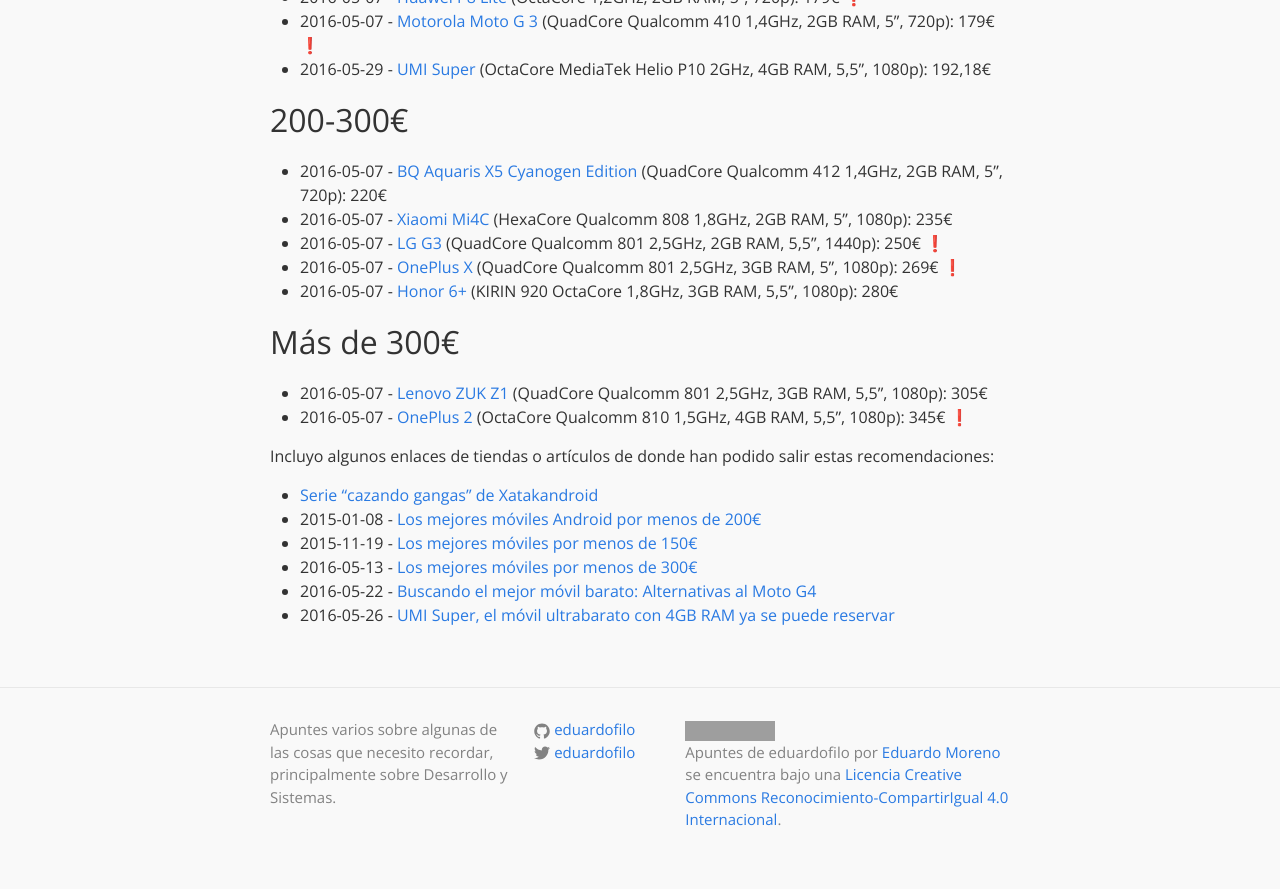
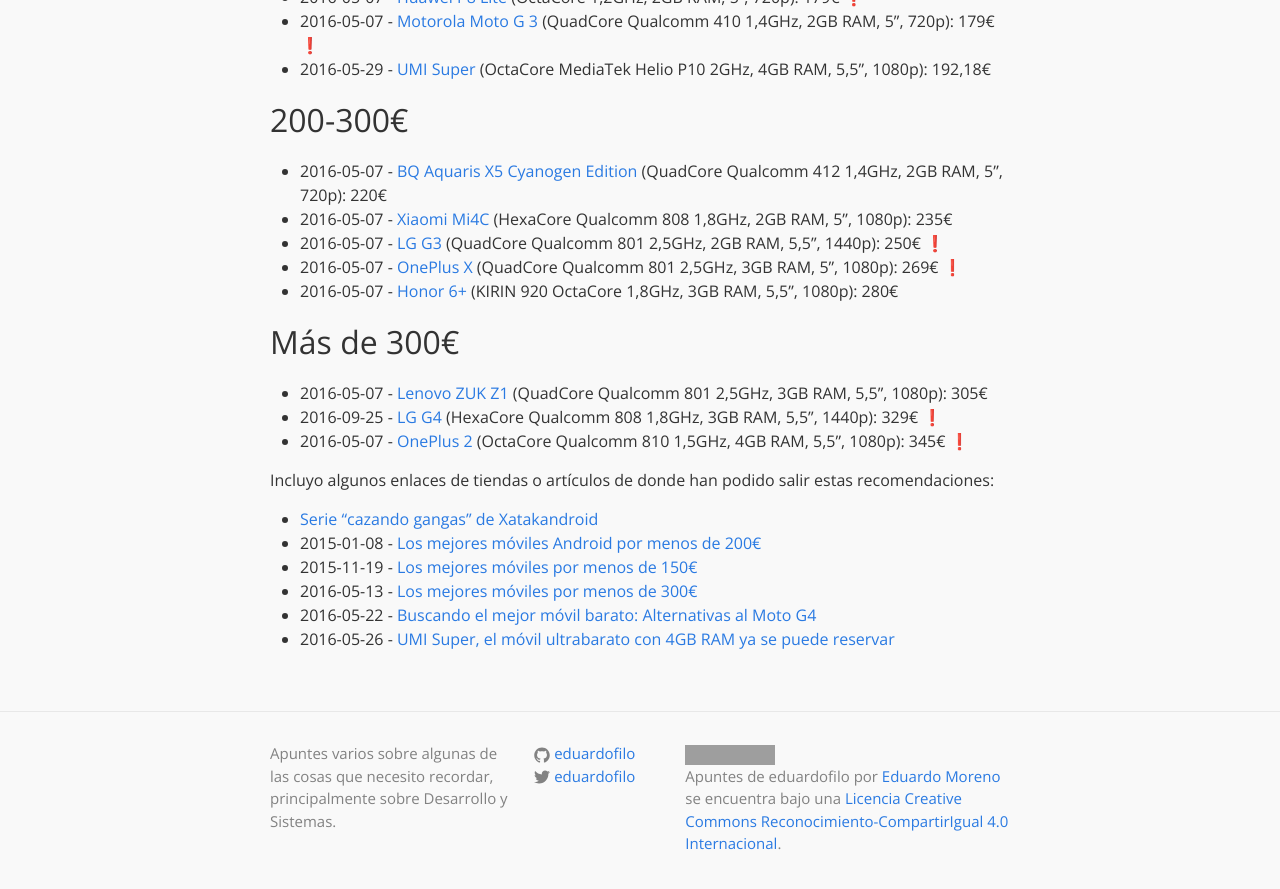
Before and after one commit to eduardofilo/eduardofilo.jekyll, a Jekyll site: the page built from _posts/2015-01-09-moviles.md, in a window 1280 px wide and 900 px high, scrolled down 970 px. Shown: the top 889 px of the window. Built offline with Jekyll 4.4.1, drawn with Linux system fonts in a browser that asks for light colours; emoji names are drawn with the system emoji font; grey boxes are pictures that could not be loaded.

Commit message:
Añado LG G4.

```diff
--- a/_posts/2015-01-09-moviles.md
+++ b/_posts/2015-01-09-moviles.md
@@ -32,6 +32,7 @@
 ## Más de 300€
 
 * 2016-05-07 - [Lenovo ZUK Z1](http://www.amazon.es/dp/B016ZP46DA) (QuadCore Qualcomm 801 2,5GHz, 3GB RAM, 5,5”, 1080p): 305€
+* 2016-09-25 - [LG G4](https://www.amazon.es/dp/B00YNM5HCC) (HexaCore Qualcomm 808 1,8GHz, 3GB RAM, 5,5”, 1440p): 329€ :exclamation:
 * 2016-05-07 - [OnePlus 2](https://oneplus.net/es/2) (OctaCore Qualcomm 810 1,5GHz, 4GB RAM, 5,5”, 1080p): 345€ :exclamation:
 
 Incluyo algunos enlaces de tiendas o artículos de donde han podido salir estas recomendaciones:
```
